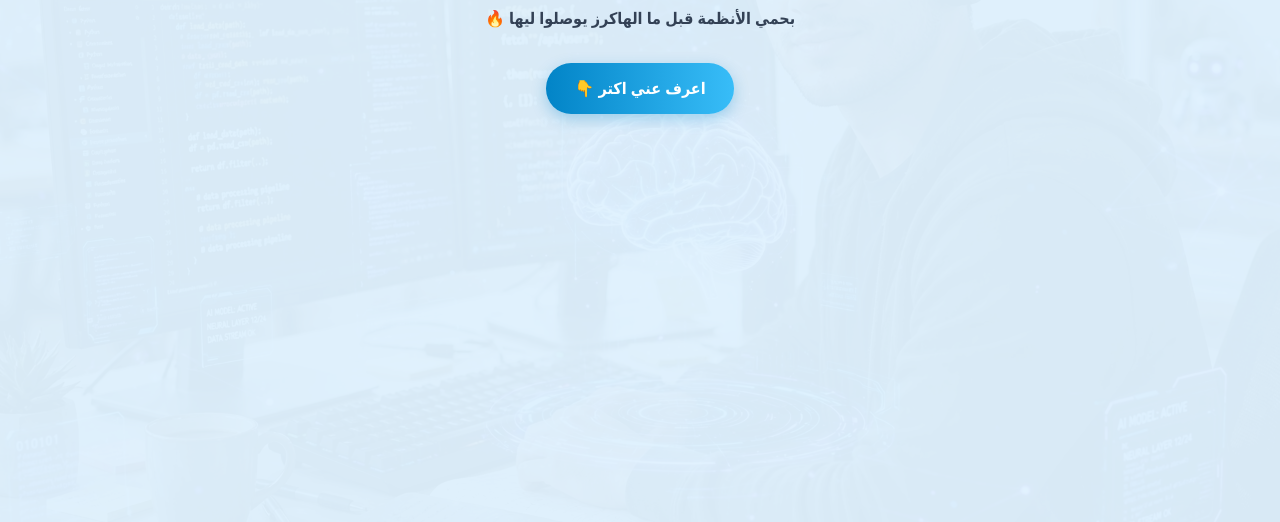
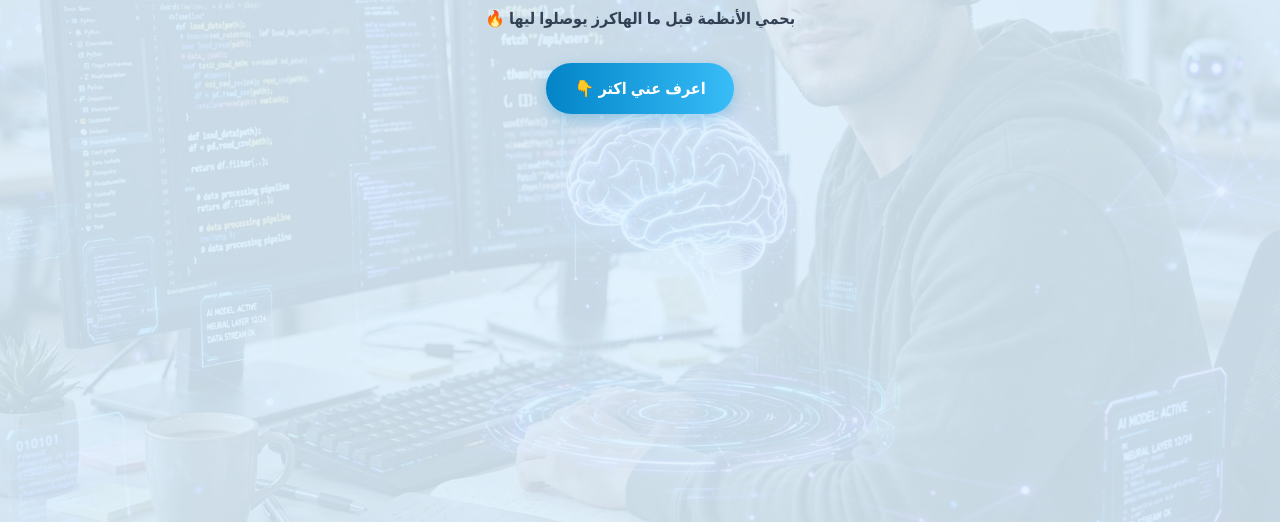
Before and after one commit to elshafeyemad18-cpu/elshafeyemad18-cpu.github.io, a plain HTML site: page index.html in a window 1280 px wide. Shown: the part 278-800 px from the top of the page. Drawn offline with Linux system fonts and the light colour scheme.

Commit message:
Update index.html

```diff
--- a/index.html
+++ b/index.html
@@ -14,7 +14,7 @@
     content: ""; position: fixed; top:0; left:0; width:100%; height:100%;
     background-image: url('IMG-20261118-WA5086.jpg');
     background-size: cover; background-position: center top;
-    opacity: 0.12; z-index:-2;
+    opacity: 0.4; z-index:-2;
   }
   body::after {
     content: ""; position: fixed; top:0; left:0; width:100%; height:100%;
```
